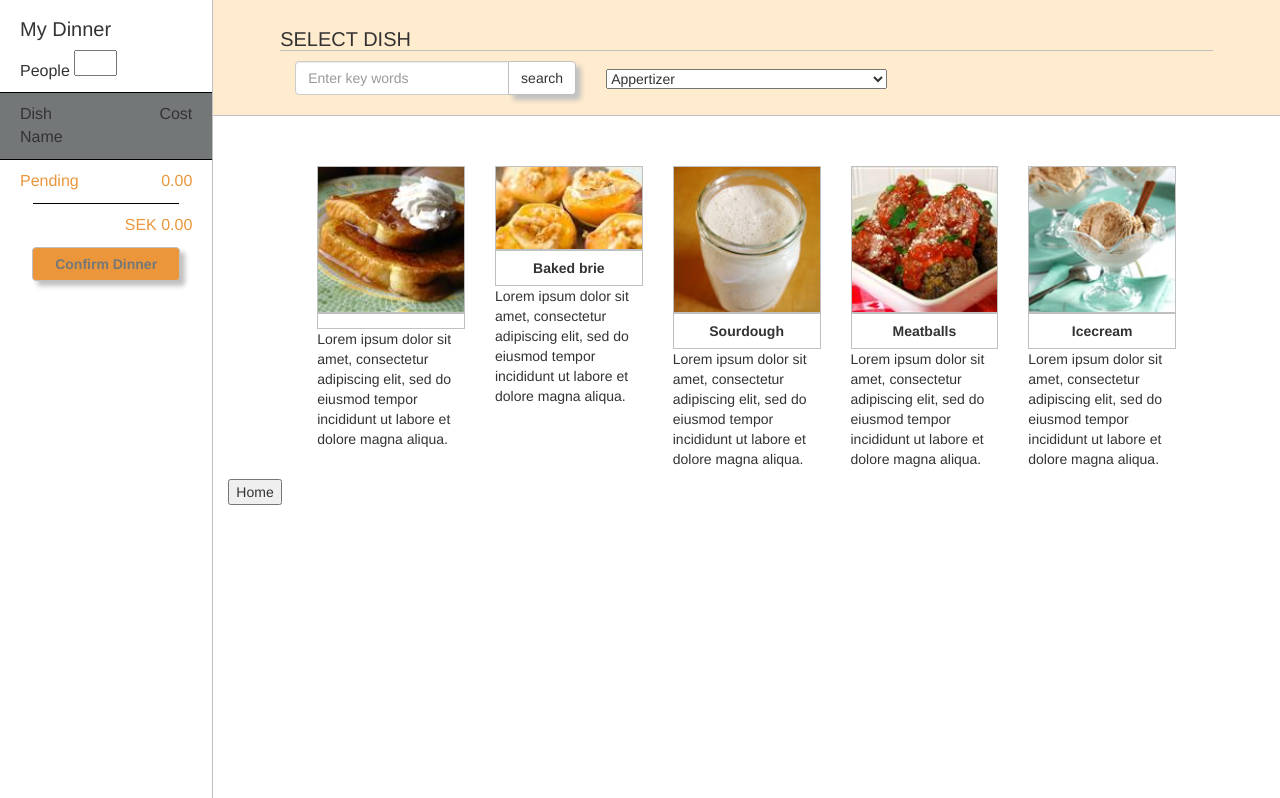
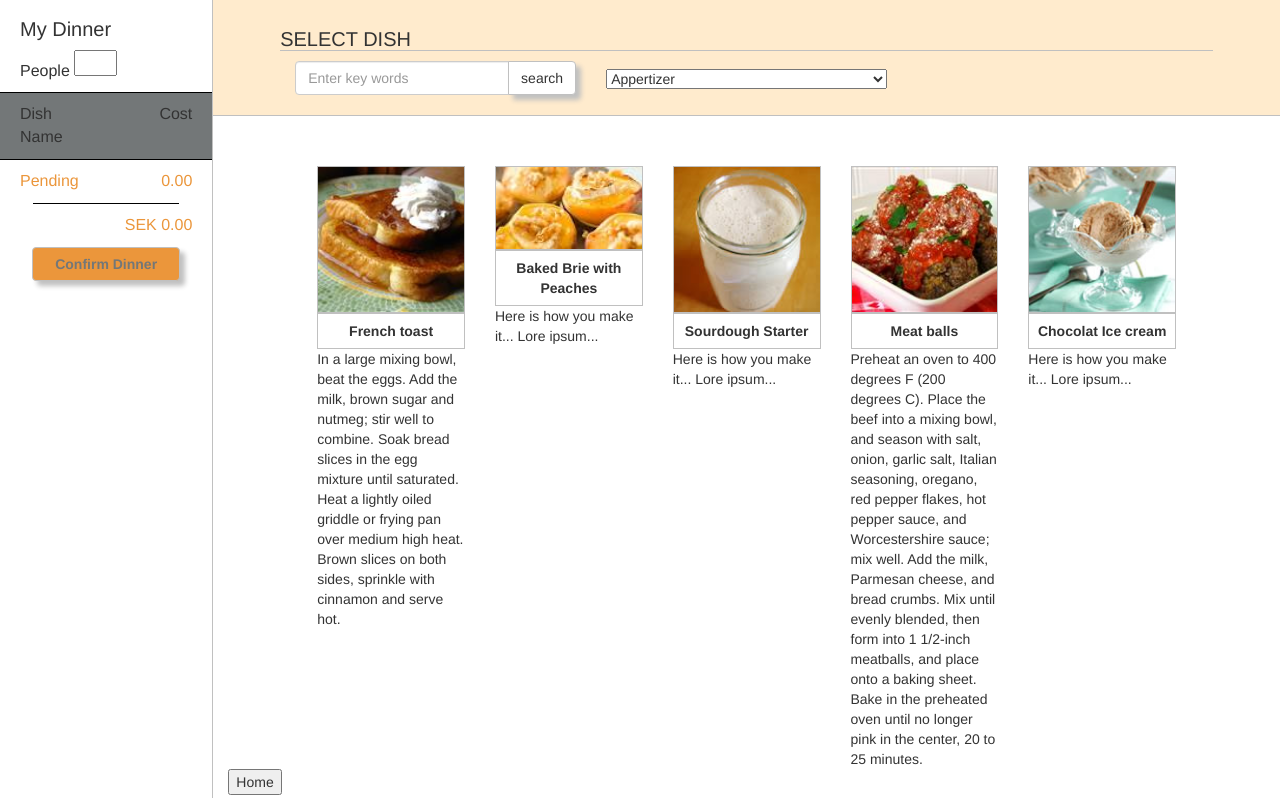
Before and after one commit to Lando121/labb2DynWeb, a plain HTML site: page New Version/screen2.html in a window 1280 px wide. Shown: the part 94-892 px from the top of the page. Drawn offline with nearby package versions, Linux system fonts and the light colour scheme.

Commit message:
View3/4 kopplat till modell

```diff
--- a/New Version/js/view2.js
+++ b/New Version/js/view2.js
@@ -1,5 +1,5 @@
 //$.getScript("js/view3.js");
-var view3Func = function (container){
+var view3Func = function (container,model){
 
 
 }
@@ -16,5 +16,5 @@ $(function() {
 	//exampleView.numberOfGuests.html(model.getNumberOfGuests());
 	//exampleView.totalCost.html(model.getTotalMenuPrice());
 
-	var view3 = new view3Func($("#View2"));
+	var view3 = new view3Func($("#View2"),model);
 });
--- a/New Version/js/view3.js
+++ b/New Version/js/view3.js
@@ -1,9 +1,31 @@
 //$.getScript("js/view3.js");
 var view3Func = function (container,model){
 
-	this.View3 = container.find("#view3_toast_img");
-	var text = model.getDishById(1).image;
-	this.View3.src = text;
+	this.View3 = container.find("#view3_dish1_name");
+	this.View3.html(model.getDishById(1).name);
+	this.View3 = container.find("#view3_dish1_desc");
+	this.View3.html(model.getDishById(1).description);
+
+	this.View3 = container.find("#view3_dish2_name");
+	this.View3.html(model.getDishById(3).name);
+	this.View3 = container.find("#view3_dish2_desc");
+	this.View3.html("<p>" + model.getDishById(3).description + "</p>");
+
+
+	this.View3 = container.find("#view3_dish3_name");
+	this.View3.html(model.getDishById(2).name);
+	this.View3 = container.find("#view3_dish3_desc");
+	this.View3.html(model.getDishById(2).description);
+
+	this.View3 = container.find("#view3_dish4_name");
+	this.View3.html(model.getDishById(100).name);
+	this.View3 = container.find("#view3_dish4_desc");
+	this.View3.html(model.getDishById(100).description);
+
+	this.View3 = container.find("#view3_dish5_name");
+	this.View3.html(model.getDishById(200).name);
+	this.View3 = container.find("#view3_dish5_desc");
+	this.View3.html(model.getDishById(200).description);
 
 
 }
--- a/New Version/screen2.html
+++ b/New Version/screen2.html
@@ -92,11 +92,11 @@
 			<div class="row view3_dish_obj" >
 				<img id="view3_toast_img" src="images/toast.jpg"alt="Smiley face" class="view3_dish_img ">
 			</div>
-			<div class="row view3_dish_obj view3_dish_name" id="test">
+			<div class="row view3_dish_obj view3_dish_name" id="view3_dish1_name">
 
 			</div>
-			<div class="row view3_dish_info">
-				<p>Lorem ipsum dolor sit amet, consectetur adipiscing elit, sed do eiusmod tempor incididunt ut labore et dolore magna aliqua.</p>
+			<div class="row view3_dish_info" id="view3_dish1_desc">
+
 
 			</div>
 
@@ -105,11 +105,11 @@
 			<div class="row  view3_dish_obj">
 				<img src="images/bakedbrie.jpg" alt="Smiley face" class="view3_dish_img">
 			</div>
-			<div class="row view3_dish_obj view3_dish_name">
-				Baked brie
+			<div class="row view3_dish_obj view3_dish_name" id="view3_dish2_name">
+
 			</div>
-			<div class="row view3_dish_info">
-				<p>Lorem ipsum dolor sit amet, consectetur adipiscing elit, sed do eiusmod tempor incididunt ut labore et dolore magna aliqua.</p>
+			<div class="row view3_dish_info" id="view3_dish2_desc">
+
 
 			</div>
 		</div>
@@ -117,11 +117,11 @@
 			<div class="row view3_dish_obj">
 				<img src="images/sourdough.jpg" alt="Smiley face" class="view3_dish_img">
 			</div>
-			<div class="row view3_dish_obj view3_dish_name">
-				Sourdough
+			<div class="row view3_dish_obj view3_dish_name" id="view3_dish3_name">
+
 			</div>
-			<div class="row view3_dish_info">
-				<p>Lorem ipsum dolor sit amet, consectetur adipiscing elit, sed do eiusmod tempor incididunt ut labore et dolore magna aliqua.</p>
+			<div class="row view3_dish_info" id="view3_dish3_desc">
+
 
 			</div>
 
@@ -130,11 +130,11 @@
 			<div class="row view3_dish_obj">
 				<img src="images/meatballs.jpg" alt="Smiley face" class="view3_dish_img">
 			</div>
-			<div class="row view3_dish_obj view3_dish_name">
-				Meatballs
+			<div class="row view3_dish_obj view3_dish_name" id="view3_dish4_name">
+
 			</div>
-			<div class="row view3_dish_info">
-				<p>Lorem ipsum dolor sit amet, consectetur adipiscing elit, sed do eiusmod tempor incididunt ut labore et dolore magna aliqua.</p>
+			<div class="row view3_dish_info" id="view3_dish4_desc">
+
 
 			</div>
 
@@ -143,11 +143,11 @@
 			<div class="row  view3_dish_obj">
 				<img src="images/icecream.jpg" alt="Smiley face" class="view3_dish_img">
 			</div>
-			<div class="row view3_dish_obj view3_dish_name">
-				Icecream
+			<div class="row view3_dish_obj view3_dish_name" id="view3_dish5_name">
+
 			</div>
-			<div class="row view3_dish_info">
-				<p>Lorem ipsum dolor sit amet, consectetur adipiscing elit, sed do eiusmod tempor incididunt ut labore et dolore magna aliqua.</p>
+			<div class="row view3_dish_info" id="view3_dish5_desc">
+
 
 			</div>
 
@@ -170,7 +170,7 @@
   <!-- The application JavaScript code -->
 
   <script src="js/model/dinnerModel.js"></script>
-<script src="js/view2.js"></script>
+	<script src="js/view2.js"></script>
   <script src="js/view3.js"></script>
   <!--script src="js/view/exampleView.js"></script>
   <script src="js/view/exampleViewController.js"></script-->
```
Also changed, not shown: New Version/js/view4.js (+24 -2 lines), New Version/screen3.html (+6 -33 lines).
